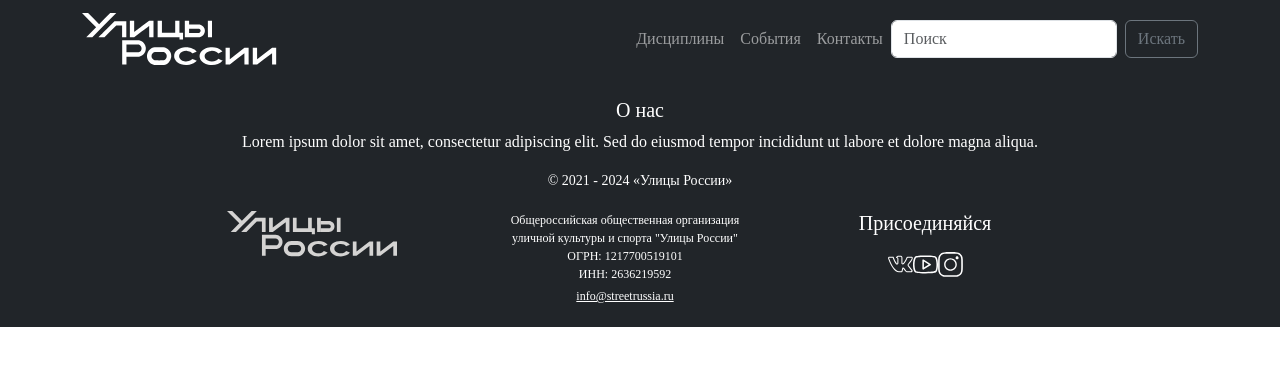
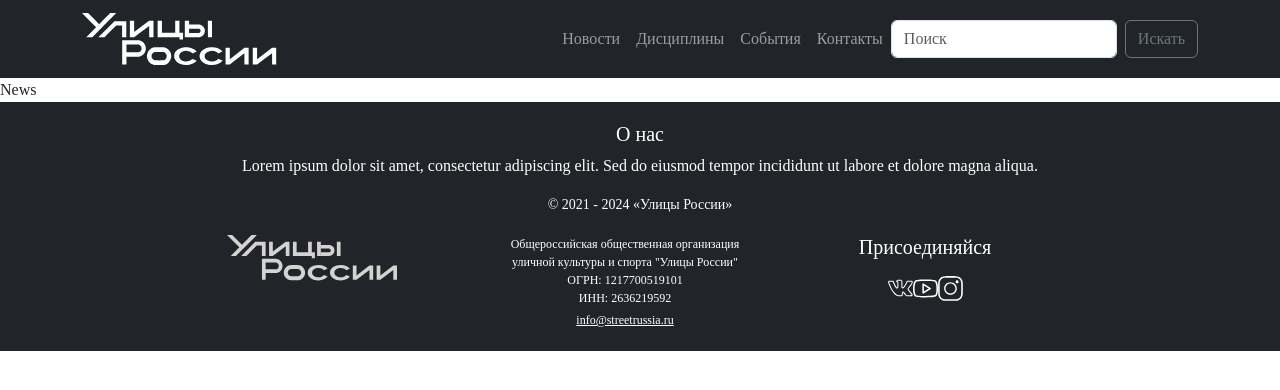
Before and after one commit to League-Of-Free-Internet/empty_project_fronted, a React (Create React App) app: page / in a window 1280 px wide. Shown: the top 390 px of the page. Built offline with nearby package versions, Linux system fonts and the light colour scheme.

Commit message:
feat: Add Routing

```diff
--- a/src/Components/Header.js
+++ b/src/Components/Header.js
@@ -1,11 +1,17 @@
 import React, { Component} from "react";
 import { Container, Navbar, Nav, FormControl, Form, Button} from "react-bootstrap";
 import logo from "../Img/svg/logo.svg"
+import { BrowserRouter as Router, Routes, Route, Link} from "react-router-dom";
+
+import News from "../Pages/News";
+import Disciplines from "../Pages/Disciplines";
+import Events from "../Pages/Events";
 
 export default class Header extends Component {
     render() {
         return (
-            <Navbar collapseOnSelect expand="md" bg="dark" variant="dark">
+            <>
+            <Navbar sticky="top" collapseOnSelect expand="md" bg="dark" variant="dark">
                 <Container>
                     <Navbar.Brand href="/">
                         <img src={logo}
@@ -15,8 +21,9 @@
                     <Navbar.Toggle aria-controls="responsive-navbar-nav" />
                     <Navbar.Collapse id="responsive-navbar-nav">
                         <Nav className="ms-auto">
-                            <Nav.Link href="#disciplines">Дисциплины</Nav.Link>
-                            <Nav.Link href="#events">События</Nav.Link>
+                            <Nav.Link href="/">Новости</Nav.Link>
+                            <Nav.Link href="/disciplines">Дисциплины</Nav.Link>
+                            <Nav.Link href="/events">События</Nav.Link>
                             <Nav.Link href="#contacts">Контакты</Nav.Link>
                         </Nav>
                         <Form className="d-flex">
@@ -26,6 +33,14 @@
                     </Navbar.Collapse>
                 </Container>
             </Navbar>
+            <Router>
+                <Routes>
+                    <Route exact path="/" element={<News/>}></Route>
+                    <Route exact path="/disciplines" element={<Disciplines/>}></Route>
+                    <Route exact path="/events" element={<Events/>}></Route>
+                </Routes>
+            </Router>
+            </>
         )
     }
 }
```
